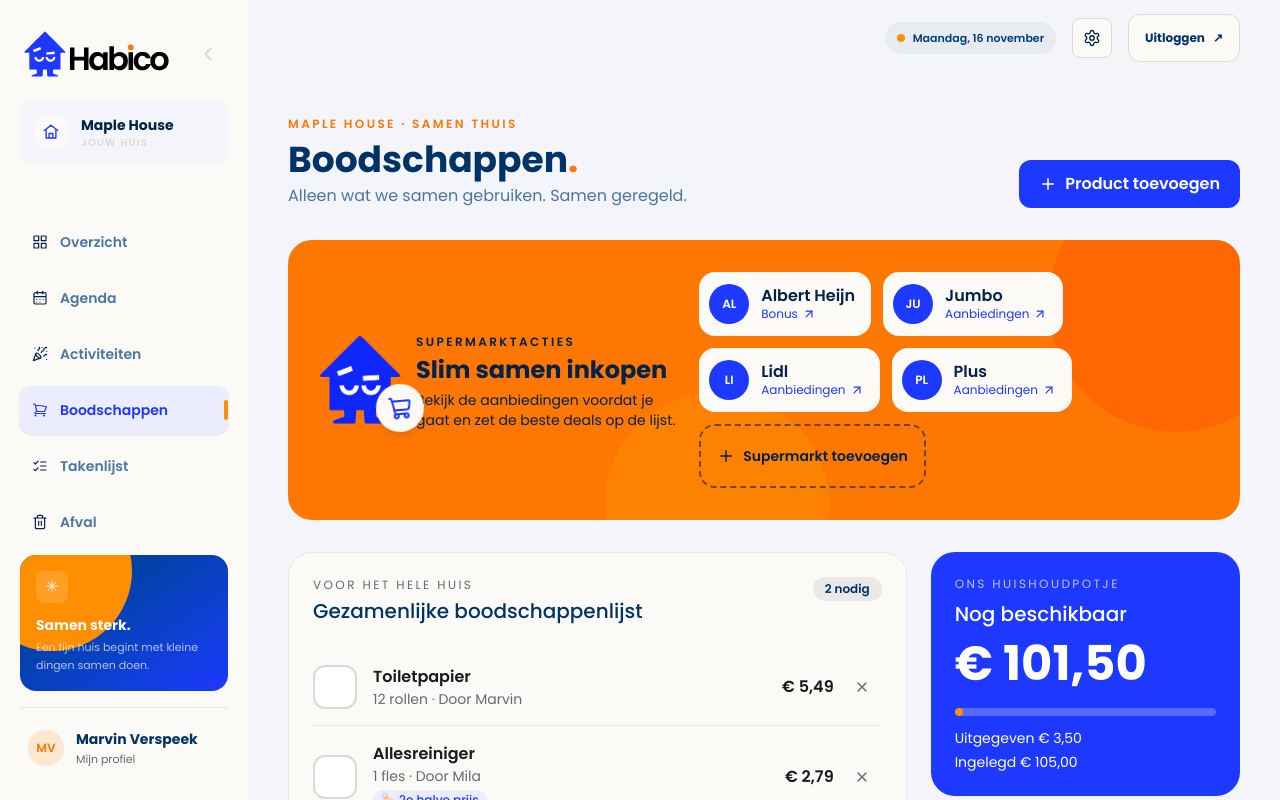
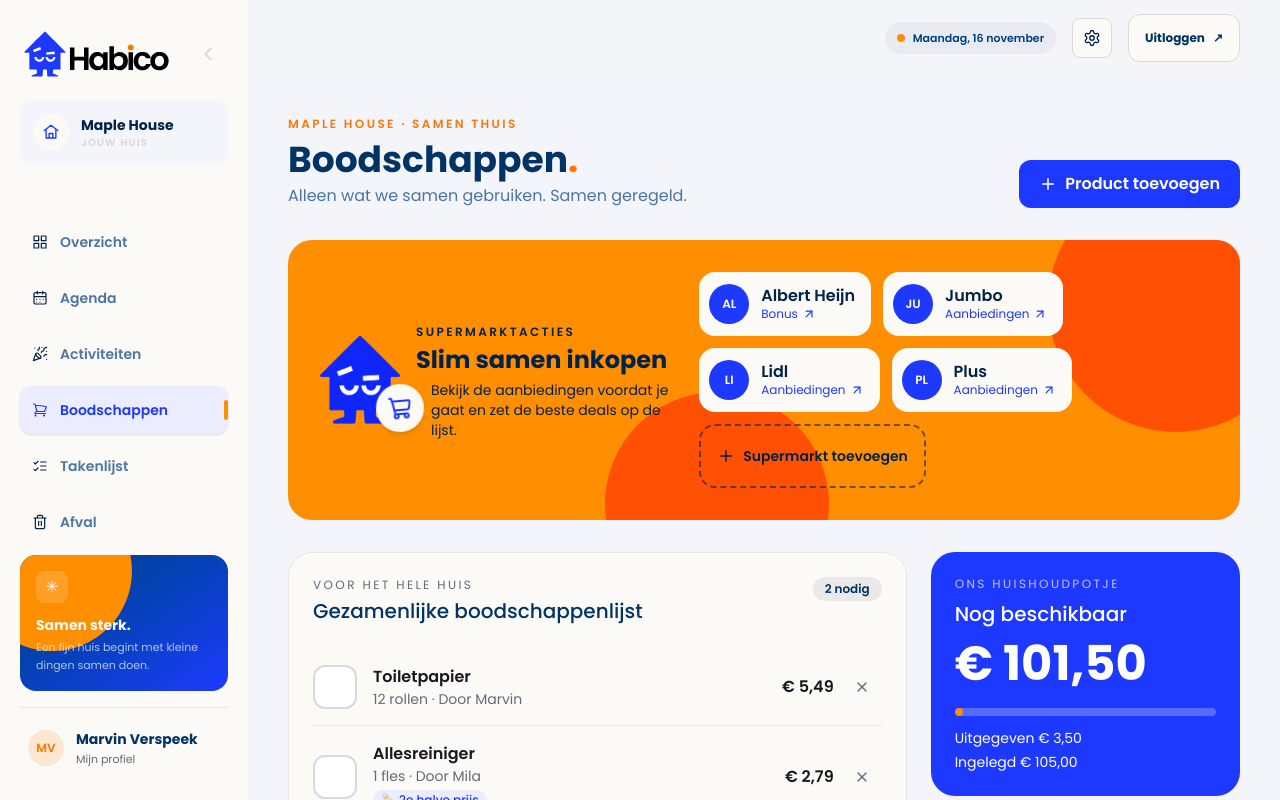
Before and after one commit to Habico-Fontys/habico, a Next.js app in the folder webapp/: page /dashboard/boodschappenlijst in a window 1280 px wide. Shown: the top 800 px of the page. Built offline with nearby package versions, Linux system fonts and the light colour scheme.

Commit message:
AanbiedingsBanner Kleuren aangepast

```diff
--- a/webapp/components/AanbiedingenBanner.tsx
+++ b/webapp/components/AanbiedingenBanner.tsx
@@ -92,11 +92,11 @@ export default function AanbiedingenBanner() {
   return (
     <section
       aria-label="Supermarktaanbiedingen"
-      className="relative mt-8 overflow-hidden rounded-3xl bg-fire-orange p-4 text-habico-navy-dark sm:p-6 lg:p-8"
+      className="relative mt-8 overflow-hidden rounded-3xl bg-habico-orange p-4 text-habico-navy-dark sm:p-6 lg:p-8"
     >
       {/* Decoratieve cirkels */}
-      <div aria-hidden="true" className="pointer-events-none absolute -right-16 -top-16 size-64 rounded-full bg-habico-orange-red/40" />
-      <div aria-hidden="true" className="pointer-events-none absolute -bottom-24 left-1/3 size-56 rounded-full bg-habico-orange/50" />
+      <div aria-hidden="true" className="pointer-events-none absolute -right-16 -top-16 size-64 rounded-full bg-habico-orange-red /40" />
+      <div aria-hidden="true" className="pointer-events-none absolute -bottom-24 left-1/3 size-56 rounded-full bg-habico-orange-red /50" />
 
       <div className="relative flex flex-col gap-6 lg:flex-row lg:items-center">
         {/* Links: huisje met winkelwagen en uitleg */}
@@ -122,7 +122,7 @@ export default function AanbiedingenBanner() {
               Supermarktacties
             </p>
             <h2 className="mt-1 text-xl font-bold sm:text-2xl">Slim samen inkopen</h2>
-            <p className="mt-1 text-sm">
+            <p className="mt-1 text-sm" style={{ marginLeft: "15px" }}>
               Bekijk de aanbiedingen voordat je gaat en zet de beste deals op de lijst.
             </p>
           </div>
```
